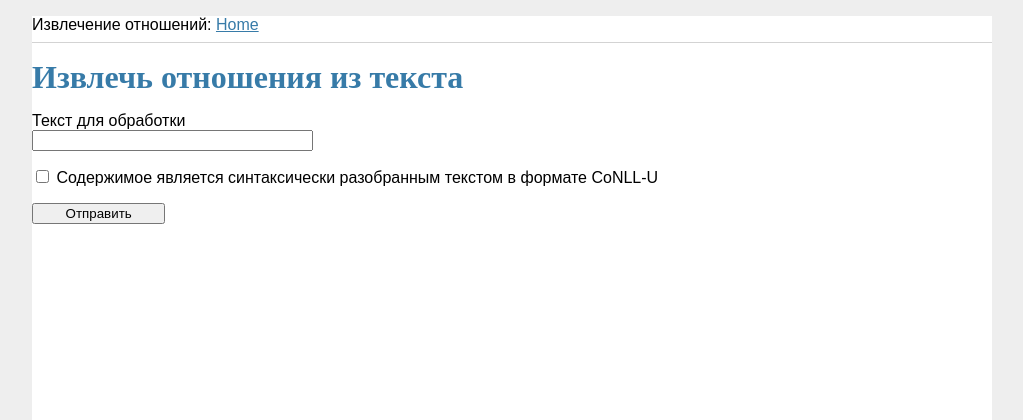
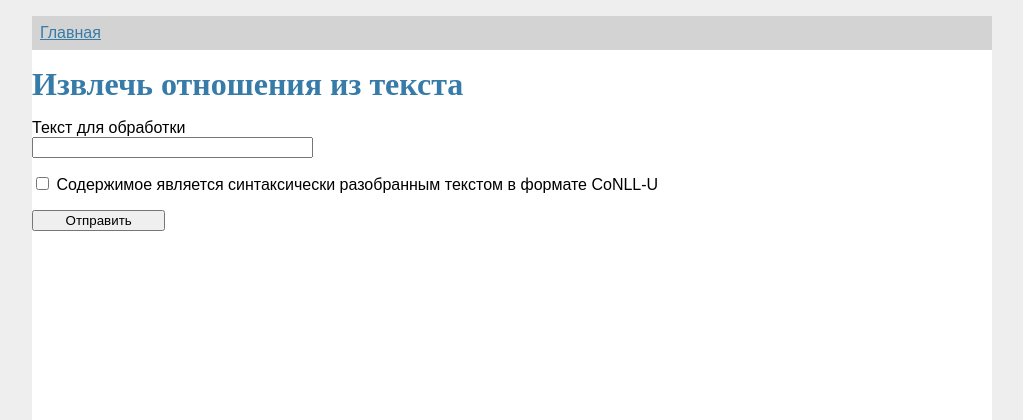
Before and after one commit to sudoandros/OpenIE, a Flask app: page / in a window 1280 px wide. Shown: the top 420 px of the page, without its empty margins (128-1151 px from the left). Run offline with Flask 2, Linux system fonts and the light colour scheme; parts of the project's set-up code (start-up, migrations or seed data) failed here and were passed over.

Commit message:
Make small decorative corrections

```diff
--- a/static/style.css
+++ b/static/style.css
@@ -29,7 +29,7 @@ nav {
   background: lightgray;
   display: flex;
   align-items: center;
-  padding: 0 0.5rem;
+  padding: 0.5rem 0.5rem;
 }
 
 nav h1 {
@@ -98,6 +98,7 @@ nav ul li a, nav ul li span, header .action {
 
 .post .body {
   white-space: pre-line;
+  padding: 1rem;
 }
 
 .content:last-child {
--- a/templates/base.html
+++ b/templates/base.html
@@ -1,5 +1,6 @@
 <link rel="stylesheet" href="{{ url_for('static', filename='style.css') }}">
 <html>
+
 <head>
   {% if title %}
   <title>{{ title }} - Извлечение отношений</title>
@@ -7,9 +8,10 @@
   <title>Извлечение отношений</title>
   {% endif %}
 </head>
+
 <body>
-        <div>Извлечение отношений: <a href="/index">Home</a></div>
-        <hr>
+  <nav><a href="/index">Главная</a></nav>
   {% block content %}{% endblock %}
 </body>
+
 </html>
--- a/templates/relations.html
+++ b/templates/relations.html
@@ -6,7 +6,7 @@
 <article class="post">
     <header>
         <div>
-            <h1>{{ sentence }}</h1>
+            <h2>{{ sentence }}</h2>
         </div>
     </header>
     {% for relation in relations_dict[sentence] %}
```
Lines whose indentation alone changed are shown as unchanged.
